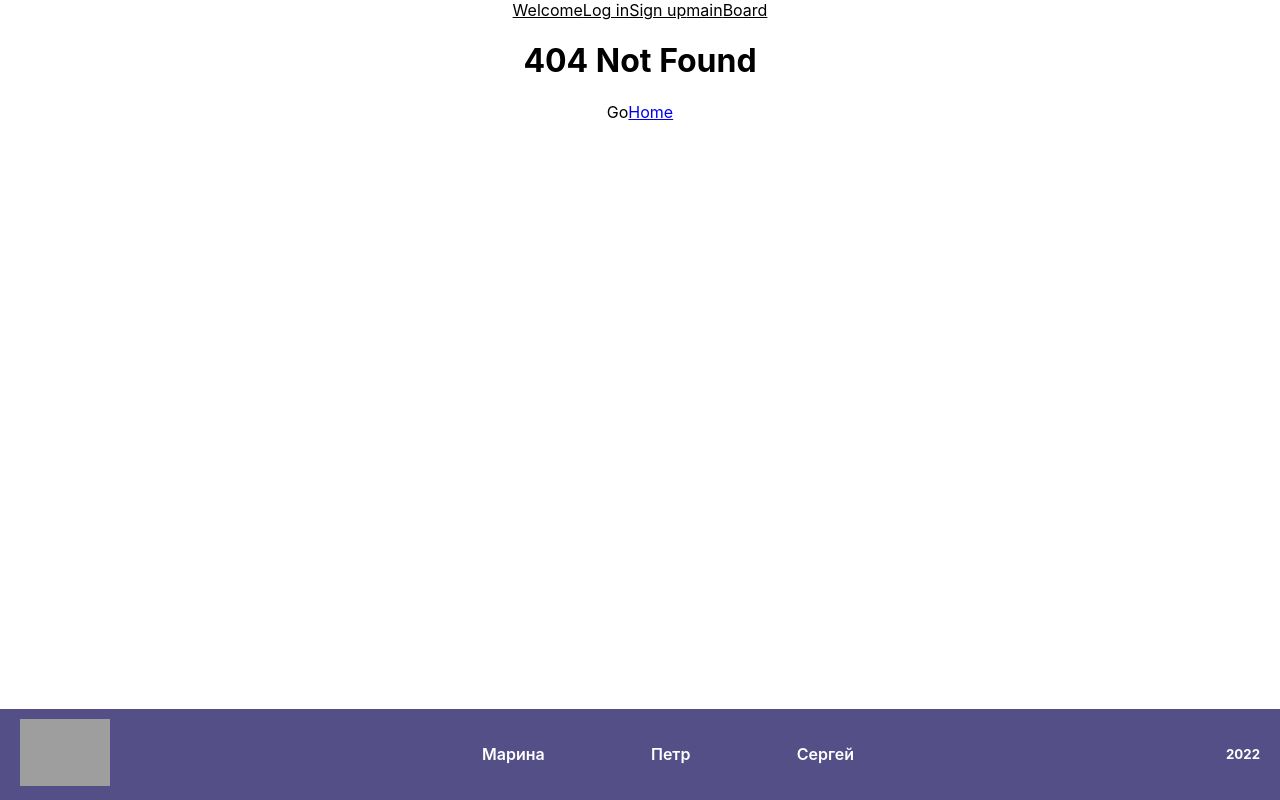
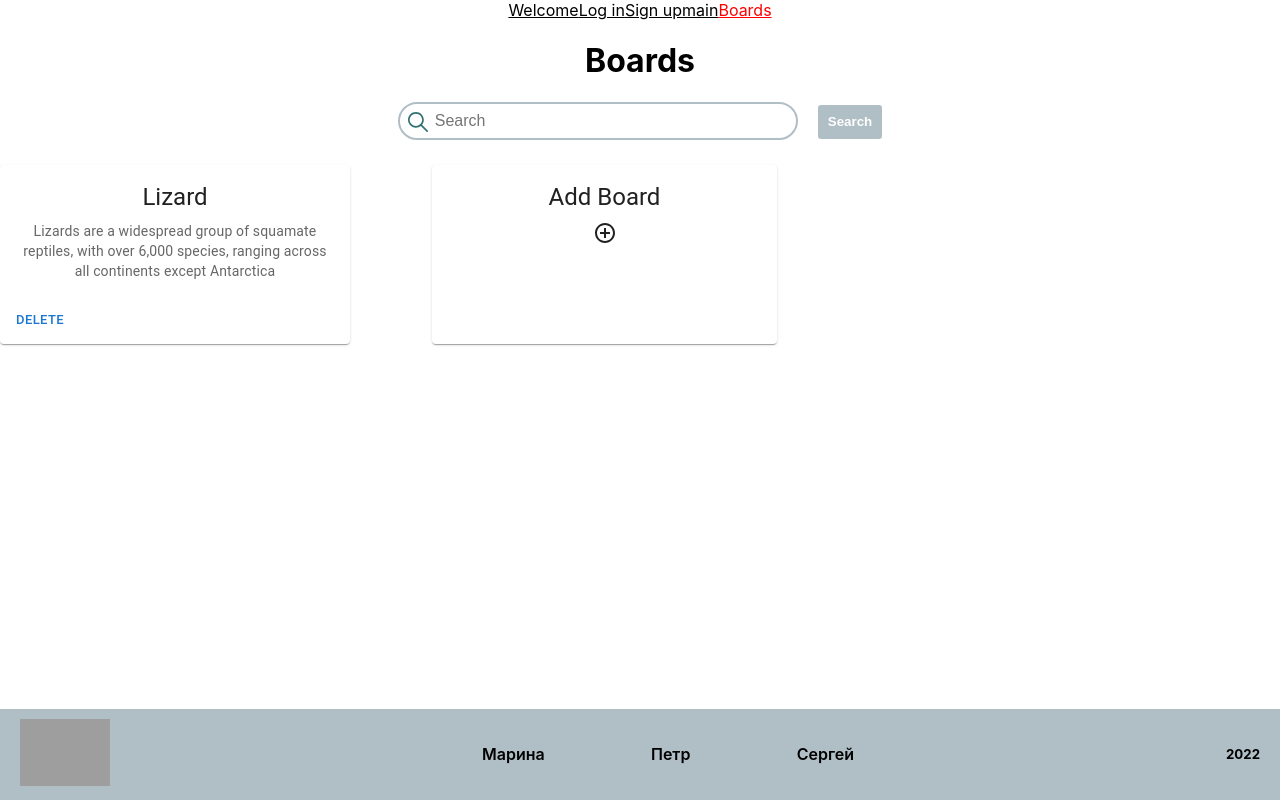
Before and after one commit to marinchik99/project-management-app, a React (Create React App) app: page /Boards in a window 1280 px wide. Before the commit this address had no page. Built offline with nearby package versions, Linux system fonts and the light colour scheme; grey boxes are pictures that could not be loaded.

Commit message:
feat: add essential files for main router and simple components

```diff
--- a/package.json
+++ b/package.json
@@ -57,5 +57,9 @@
       "last 1 firefox version",
       "last 1 safari version"
     ]
+  },
+  "devDependencies": {
+    "@mui/icons-material": "^5.6.2",
+    "sass": "^1.51.0"
   }
 }
--- a/src/App.tsx
+++ b/src/App.tsx
@@ -6,7 +6,7 @@ import LoginPage from './application/authorizationForms/loginPage';
 import Navigation from './application/generalComponents/navigation';
 import WelcomePage from './application/welcomePage';
 import MainPage from './application/mainPage';
-import BoardPage from './application/boardPage';
+import BoardsPage from './application/boardsPage';
 import SignupPage from './application/authorizationForms/signupPage';
 
 function App() {
@@ -18,7 +18,7 @@ function App() {
         <Route path="/Login" element={<LoginPage />} />
         <Route path="/Signup" element={<SignupPage />} />
         <Route path="/Main" element={<MainPage />} />
-        <Route path="/Board" element={<BoardPage />} />
+        <Route path="/Boards" element={<BoardsPage />} />
         <Route path="/*" element={<NotFound />} />
       </Routes>
       <Footer />
--- a/src/application/boardPage.tsx
+++ /dev/null
@@ -1,5 +0,0 @@
-import React from 'react';
-
-export default function BoardPage() {
-  return <div>projects page</div>;
-}
--- /dev/null
+++ b/src/application/boardsPage.tsx
@@ -0,0 +1,41 @@
+import React, { useState } from 'react';
+import Card from '@mui/material/Card';
+import CardContent from '@mui/material/CardContent';
+import Typography from '@mui/material/Typography';
+import { Button, CardActionArea, CardActions } from '@mui/material';
+import '../css/boardsPage.css';
+
+import Search from './mainRoute/search';
+import AddBoardBtn from './mainRoute/addBoardBtn';
+
+export default function BoardsPage() {
+  const [boardList, setBoardsList] = useState([]);
+
+  return (
+    <div className="container boards-page">
+      <h1>Boards</h1>
+      <Search />
+      <div className="boards-list-container">
+        <Card sx={{ maxWidth: 350 }}>
+          <CardActionArea>
+            <CardContent>
+              <Typography gutterBottom variant="h5" component="div">
+                Lizard
+              </Typography>
+              <Typography variant="body2" color="text.secondary">
+                Lizards are a widespread group of squamate reptiles, with over 6,000 species,
+                ranging across all continents except Antarctica
+              </Typography>
+            </CardContent>
+          </CardActionArea>
+          <CardActions>
+            <Button size="small" color="primary">
+              Delete
+            </Button>
+          </CardActions>
+        </Card>
+        <AddBoardBtn />
+      </div>
+    </div>
+  );
+}
--- a/src/application/generalComponents/navigation.tsx
+++ b/src/application/generalComponents/navigation.tsx
@@ -39,11 +39,11 @@ export default function Navigation() {
         </NavLink>
         <NavLink
           data-testid="modal-link"
-          to="/Board"
+          to="/Boards"
           className="navbar__a"
           style={({ isActive }) => (isActive ? { color: 'red' } : { color: 'black' })}
         >
-          Board
+          Boards
         </NavLink>
       </nav>
     </div>
--- /dev/null
+++ b/src/application/mainRoute/addBoardBtn.tsx
@@ -0,0 +1,21 @@
+import React from 'react';
+import Card from '@mui/material/Card';
+import CardContent from '@mui/material/CardContent';
+import Typography from '@mui/material/Typography';
+import { CardActionArea } from '@mui/material';
+import AddCircleOutlineIcon from '@mui/icons-material/AddCircleOutline';
+
+export default function AddBoardBtn() {
+  return (
+    <Card sx={{ maxWidth: 345 }}>
+      <CardActionArea onClick={() => console.log('action')}>
+        <CardContent>
+          <Typography gutterBottom variant="h5" component="div">
+            Add Board
+          </Typography>
+          <AddCircleOutlineIcon />
+        </CardContent>
+      </CardActionArea>
+    </Card>
+  );
+}
--- /dev/null
+++ b/src/application/mainRoute/search.tsx
@@ -0,0 +1,45 @@
+import React from 'react';
+import { ChangeEvent, useEffect, useState } from 'react';
+// import { useAppDispatch, useAppSelector } from '../../store/store';
+import '../../css/search.css';
+
+function Search() {
+  // const { movieSearchValue } = useAppSelector(({ movieReducer }) => movieReducer);
+  // const dispatch = useAppDispatch();
+  const [searchValue, setSearchValue] = useState('');
+
+  // useEffect(() => {
+  //   setSearchValue(movieSearchValue);
+  // }, []);
+
+  const updateSearchValue = (item: ChangeEvent<HTMLInputElement>) => {
+    setSearchValue(item.target.value);
+  };
+
+  // const handleKey = (event: KeyboardEvent) => {
+  //   if (event.key === 'Enter') {
+  //     dispatch(updateMoviesSearchResult(searchValue));
+  //   }
+  // };
+
+  return (
+    <div className="search-wrap">
+      <input
+        className="input-search"
+        type="search"
+        placeholder="Search"
+        value={searchValue || ''}
+        onChange={(item) => updateSearchValue(item)}
+        // onKeyDown={handleKey}
+      />
+      <button
+        className="btn search-btn"
+        // onClick={() => dispatch(updateMoviesSearchResult(searchValue))}
+      >
+        Search
+      </button>
+    </div>
+  );
+}
+
+export default Search;
--- /dev/null
+++ b/src/css/boardsPage.css
@@ -0,0 +1,9 @@
+.boards-page {
+
+}
+
+.boards-list-container {
+  display: grid;
+  grid-template-columns: repeat(auto-fill, minmax(350px, 1fr));
+  gap: 1rem;
+}
--- /dev/null
+++ b/src/css/search.css
@@ -0,0 +1,59 @@
+.search-wrap {
+  position: relative;
+  margin: 0 auto;
+  width: max-content;
+  margin-bottom: 25px;
+}
+
+.search-wrap::after {
+  content: '';
+  position: absolute;
+  width: 20px;
+  height: 20px;
+  top: 10px;
+  left: 10px;
+  background: transparent url('../assets/svg/search-svgrepo-com.svg') no-repeat center center;
+  background-size: contain;
+}
+
+.input-search {
+  padding: 5px 10px 5px 35px;
+  width: 400px;
+  font-size: 16px;
+  line-height: 24px;
+  font-weight: 500;
+  background-color: inherit;
+  border-radius: 19px;
+  border: 2px solid var(--main-color);
+}
+
+.input-search:hover {
+  border-color: var(--main-color);
+  box-shadow: 0 2px 3px 1px rgba(0, 0, 0, 0.3);
+}
+
+.input-search:focus {
+  background-color: rgba(0, 0, 0, 0.1);
+  border-color: var(--secondary-color);
+  outline: none;
+  box-shadow: 0 2px 3px 1px rgba(0, 0, 0, 0.3);
+}
+
+.search-btn {
+  margin-left: 20px;
+  padding: 0 10px;
+  line-height: 34px;
+  font-weight: bold;
+  color: white;
+  background-color: var(--main-color);
+  border-radius: 3px;
+  border: none;
+  outline: none;
+  cursor: pointer;
+}
+
+.search-btn:hover {
+  /* color: var(--secondary-color); */
+  background-color: var(--secondary-color);
+  box-shadow: 0 2px 3px 1px rgba(0, 0, 0, 0.3);
+}
--- a/src/global.css
+++ b/src/global.css
@@ -31,6 +31,7 @@ code {
 }
 
 :root {
-  --main-color: #554f88;
-  --text-color: rgb(255, 255, 255);
+  --main-color: #b0bec5;
+  --secondary-color: #c75b39;
+  --text-color: rgb(0, 0, 0);
 }
```
Also changed, not shown: src/application/mainRoute/boardItem.tsx (added), src/application/mainRoute/boardList.tsx (added), src/assets/svg/search-svgrepo-com.svg (added), 1 other file (tests, documents, lock files or other folders).
